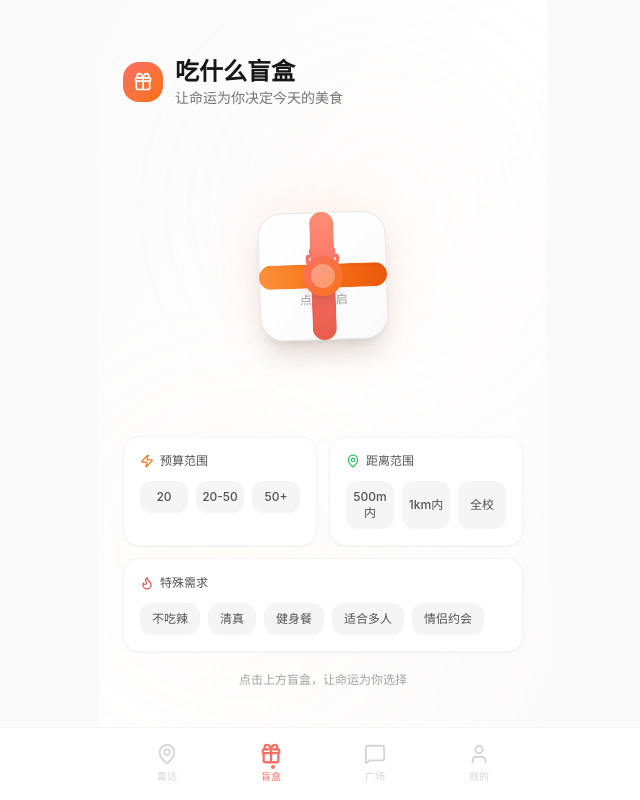
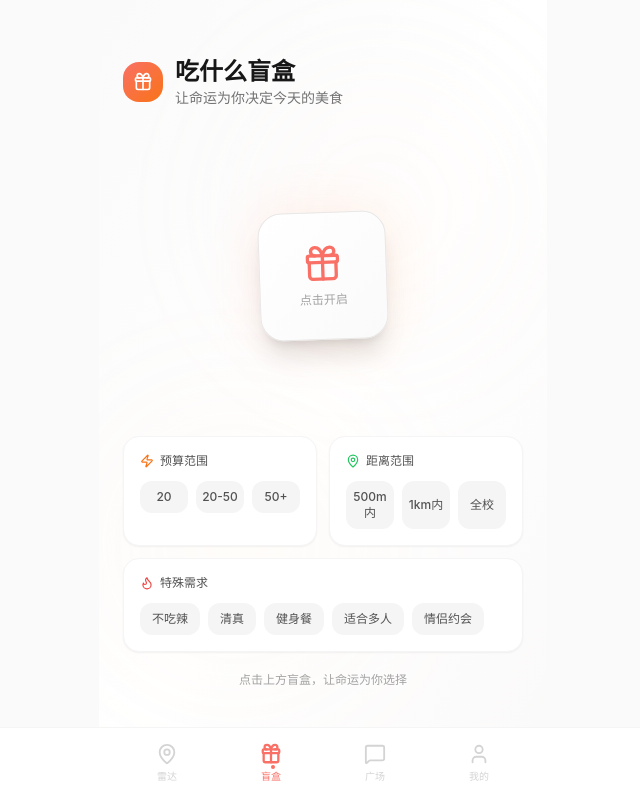
Before and after one commit to mariohuang233/ganfanren, a Next.js app: page / in a window 1280 px wide. Both pictures are taken after a click on the button "帮我选". Shown: the whole page, without its empty margins (317-957 px from the left). Built offline with nearby package versions, Linux system fonts and the light colour scheme.

Commit message:
移除盲盒丝带设计

```diff
--- a/src/components/BlindBox.tsx
+++ b/src/components/BlindBox.tsx
@@ -52,21 +52,7 @@ function MysteryBox({ isRolling, onClick }: { isRolling: boolean; onClick: () =>
           <span className="text-neutral-400 text-xs">点击开启</span>
         </div>
 
-        {/* 礼物丝带 */}
-        {/* 垂直丝带 */}
-        <div className="absolute top-0 left-1/2 -translate-x-1/2 w-6 h-full pointer-events-none overflow-hidden rounded-3xl">
-          <div className="w-full h-full bg-gradient-to-b from-primary-400 via-primary-500 to-primary-600 shadow-inner" />
-        </div>
-        {/* 水平丝带 */}
-        <div className="absolute top-1/2 left-0 -translate-y-1/2 w-full h-6 pointer-events-none overflow-hidden rounded-3xl">
-          <div className="w-full h-full bg-gradient-to-r from-orange-400 via-orange-500 to-orange-600 shadow-inner" />
-        </div>
-        {/* 中心蝴蝶结 */}
-        <div className="absolute top-1/2 left-1/2 -translate-x-1/2 -translate-y-1/2 w-10 h-10 pointer-events-none">
-          <div className="w-full h-full bg-gradient-to-br from-primary-500 to-orange-500 rounded-full shadow-lg flex items-center justify-center">
-            <div className="w-6 h-6 bg-white/30 rounded-full" />
-          </div>
-        </div>
+
       </motion.div>
     </motion.button>
   );
```
